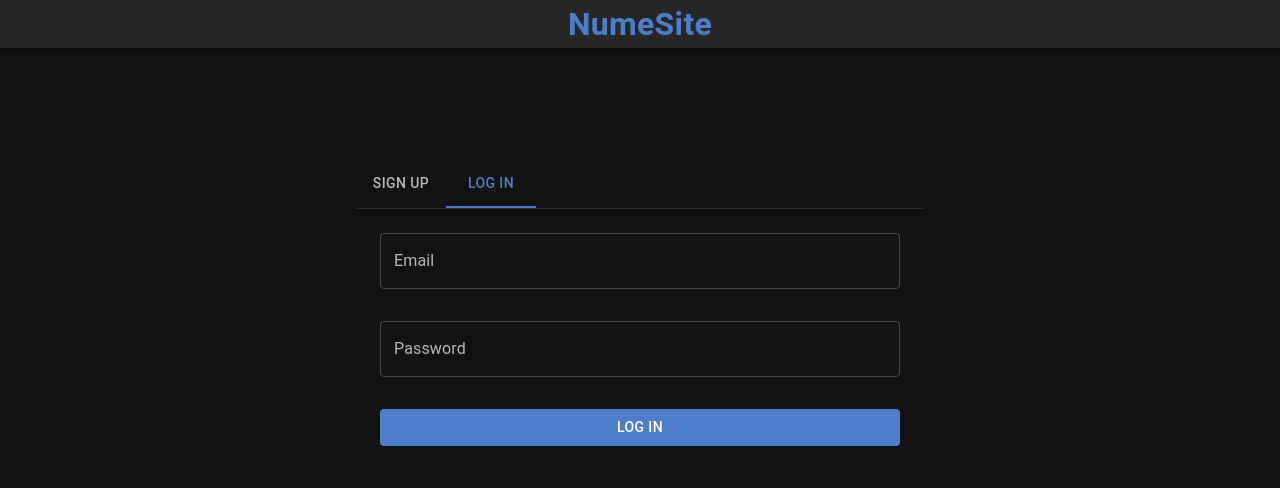
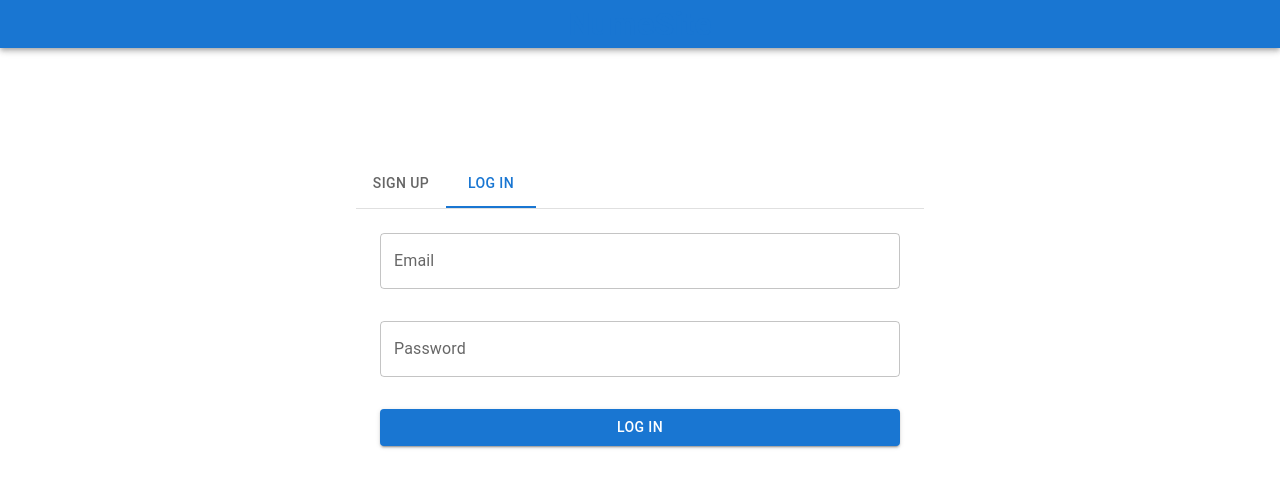
Before and after one commit to mhnn99/airbnb, a React (Create React App) app in the folder client/: page /login in a window 1280 px wide. Both pictures are taken after a click on the tab "LOG IN". Shown: the top 488 px of the page. Built offline with nearby package versions, Linux system fonts and the light colour scheme.

Commit message:
now we can login

```diff
--- a/client/src/App.js
+++ b/client/src/App.js
@@ -8,7 +8,7 @@ import { CssBaseline, ThemeProvider } from '@mui/material';
 import Login from './pages/LoginPage/Login';
 
 function App() {
-  const theme = createTheme(themeSettings('dark'))
+  const theme = createTheme(themeSettings('light'))
   return (
    <BrowserRouter>
    <ThemeProvider theme={theme}>
--- a/client/src/components/Form/Form.jsx
+++ b/client/src/components/Form/Form.jsx
@@ -3,12 +3,17 @@ import { Box, Grid, TextField, Button, Typography } from "@mui/material";
 import PropTypes from "prop-types";
 import Tabs from "@mui/material/Tabs";
 import Tab from "@mui/material/Tab";
-import TabPanel from "@mui/lab/TabPanel";
 import { Formik } from "formik";
 import * as yup from "yup";
+import {useNavigate} from 'react-router-dom'
+import {useDispatch} from 'react-redux'
+import { setLogin } from "../../state";
+
 
 const Form = () => {
   const [value, setValue] = useState(0);
+  const dispatch = useDispatch()
+  const navigate = useNavigate()
   console.log(value);
   function a11yProps(index) {
     return {
@@ -50,8 +55,8 @@ const Form = () => {
     .oneOf([yup.ref('password'), null], 'Passwords must match'),
   });
   const loginSchema = yup.object().shape({
-    login_email: yup.string().email("Invalid Email").required("required"),
-    login_password: yup.string().required("required"),
+    email: yup.string().email("Invalid Email").required("required"),
+    password: yup.string().required("required"),
   });
   const initialValuesRegister = {
     firstName: "",
@@ -62,8 +67,8 @@ const Form = () => {
   };
 
   const initialValuesLogin = {
-    login_email: "",
-    login_password: "",
+    email: "",
+    password: "",
   };
   const register = async(values, onSubmitProps) =>{
     const copy = {...values}
@@ -79,11 +84,23 @@ const Form = () => {
     }
     onSubmitProps.resetForm()
   }
-  const login = async(values,onSubmitProps) =>{}
-  const handleFormSubmit = async (values, onSubmitProps) => {
-    if(value===1) await login(values,onSubmitProps)
-    else await register(values,onSubmitProps)
-  };
+  const login = async(values,onSubmitProps) =>{
+    console.log(values)
+    const savedUserResponse = await fetch('http://localhost:9000/auth/login',{
+      method:'POST',
+      body:JSON.stringify(values),
+      headers:{'Content-type': 'application/json; charset=UTF-8'}
+    })
+    const res = await savedUserResponse.json()
+    console.log(res)
+    if(res){
+      dispatch(setLogin({
+        user:res.foundUser,
+        token:res.token
+      }))
+      navigate('/')
+    }
+  }
 
   return (
     <Box sx={{ p: 2, maxWidth: "sm", marginLeft: "auto", marginRight: "auto" }}>
@@ -99,7 +116,7 @@ const Form = () => {
       </Box>
       <TabPanel value={value} index={0}>
         <Formik
-          onSubmit={handleFormSubmit}
+          onSubmit={register}
           initialValues={initialValuesRegister}
           validationSchema={registerSchema}
         >
@@ -204,7 +221,7 @@ const Form = () => {
       </TabPanel>
       <TabPanel value={value} index={1}>
         <Formik
-        onSubmit={handleFormSubmit}
+        onSubmit={login}
         initialValues={initialValuesLogin}
         validationSchema={loginSchema}>
            {({
@@ -216,43 +233,41 @@ const Form = () => {
             handleSubmit,
             setFieldValue,
             resetForm,
-          }) => (<form>
+          }) => (<form onSubmit={handleSubmit}>
             <Grid container spacing={4}>
               <Grid item xs={12}>
                 <TextField
                   fullWidth
-                  id="outlined-basic"
                   label="Email"
                   variant="outlined"
-                  name="login_email"
+                  name="email"
                     onBlur={handleBlur}
                     onChange={handleChange}
                     value={values.login_email}
                     error={
-                      Boolean(touched.login_email) && Boolean(errors.login_email)
+                      Boolean(touched.email) && Boolean(errors.email)
                     }
-                    helperText={touched.login_email && errors.login_email}
+                    helperText={touched.email && errors.email}
                 />
               </Grid>
               <Grid item xs={12}>
                 <TextField
                   fullWidth
-                  id="outlined-basic"
                   label="Password"
                   variant="outlined"
                   type="password"
-                  name="login_password"
+                  name="password"
                     onBlur={handleBlur}
                     onChange={handleChange}
-                    value={values.login_password}
+                    value={values.password}
                     error={
-                      Boolean(touched.login_password) && Boolean(errors.login_password)
+                      Boolean(touched.password) && Boolean(errors.password)
                     }
-                    helperText={touched.login_password && errors.login_password}
+                    helperText={touched.password && errors.password}
                 />
               </Grid>
               <Grid item xs={12}>
-                <Button variant="contained" color="primary" fullWidth>
+                <Button variant="contained" color="primary" type='submit'fullWidth>
                   Log In
                 </Button>
               </Grid>
--- a/client/src/components/Navbar/Navbar.jsx
+++ b/client/src/components/Navbar/Navbar.jsx
@@ -8,12 +8,40 @@ import IconButton from '@mui/material/IconButton';
 import MenuIcon from '@mui/icons-material/Menu';
 import {Link as RouterLink} from 'react-router-dom';
 import Link from '@material-ui/core/Link';
+import { useSelector } from 'react-redux';
+import state from '../../state';
+import { useDispatch } from 'react-redux';
+import { setLogout } from '../../state';
 
 const Navbar = () =>{
+  const isLoggedIn = useSelector(state=>({user:state.user, token:state.token}))
     const MyLink = React.forwardRef((props, ref) => (
         <RouterLink ref={ref} to='/login' {...props} />
       ));
+      console.log(isLoggedIn.token)
+      const dispatch = useDispatch()
     return (
+      isLoggedIn.token!==null?
+      <Box sx={{ flexGrow: 1 }}>
+          <AppBar position="static">
+            <Toolbar>
+              <IconButton
+                size="large"
+                edge="start"
+                color="inherit"
+                aria-label="menu"
+                sx={{ mr: 2 }}
+              >
+                <MenuIcon />
+              </IconButton>
+              <Typography variant="h6" component="div" sx={{ flexGrow: 1 }}>
+                {isLoggedIn.user.firstName}
+              </Typography>
+              <Button onClick={()=>dispatch(setLogout({user:null,token:null}))} color='inherit'>Log out</Button>
+            </Toolbar>
+          </AppBar>
+        </Box>
+      :
         <Box sx={{ flexGrow: 1 }}>
           <AppBar position="static">
             <Toolbar>
--- a/client/src/pages/WelcomePage/index.jsx
+++ b/client/src/pages/WelcomePage/index.jsx
@@ -1,6 +1,22 @@
 import Navbar from "../../components/Navbar/Navbar"
-const WelcomePage = () =>(
+import React,{useState} from 'react'
+import Snackbar from '@mui/material/Snackbar';
+import MuiAlert from '@mui/material/Alert';
+import { useSelector } from "react-redux";
+const WelcomePage = () =>{
+    const [open,setOpen] = useState(true)
+    const Alert = React.forwardRef(function Alert(props, ref) {
+        return <MuiAlert elevation={6} ref={ref} variant="filled" {...props} />;
+      });
+    const isLoggedIn = useSelector(state=>state.token)
+    return<>
     <Navbar/>
-)
+    {isLoggedIn && <Snackbar open={open} autoHideDuration={6000} onClose={()=>setOpen(false)}>
+    <Alert  severity="success" sx={{ width: '100%' }}>
+      Succesfully logged in!
+    </Alert>
+  </Snackbar>}
+    </>
+}
 
 export default WelcomePage
```
Also changed, not shown: 2 other files (tests, documents, lock files or other folders).
